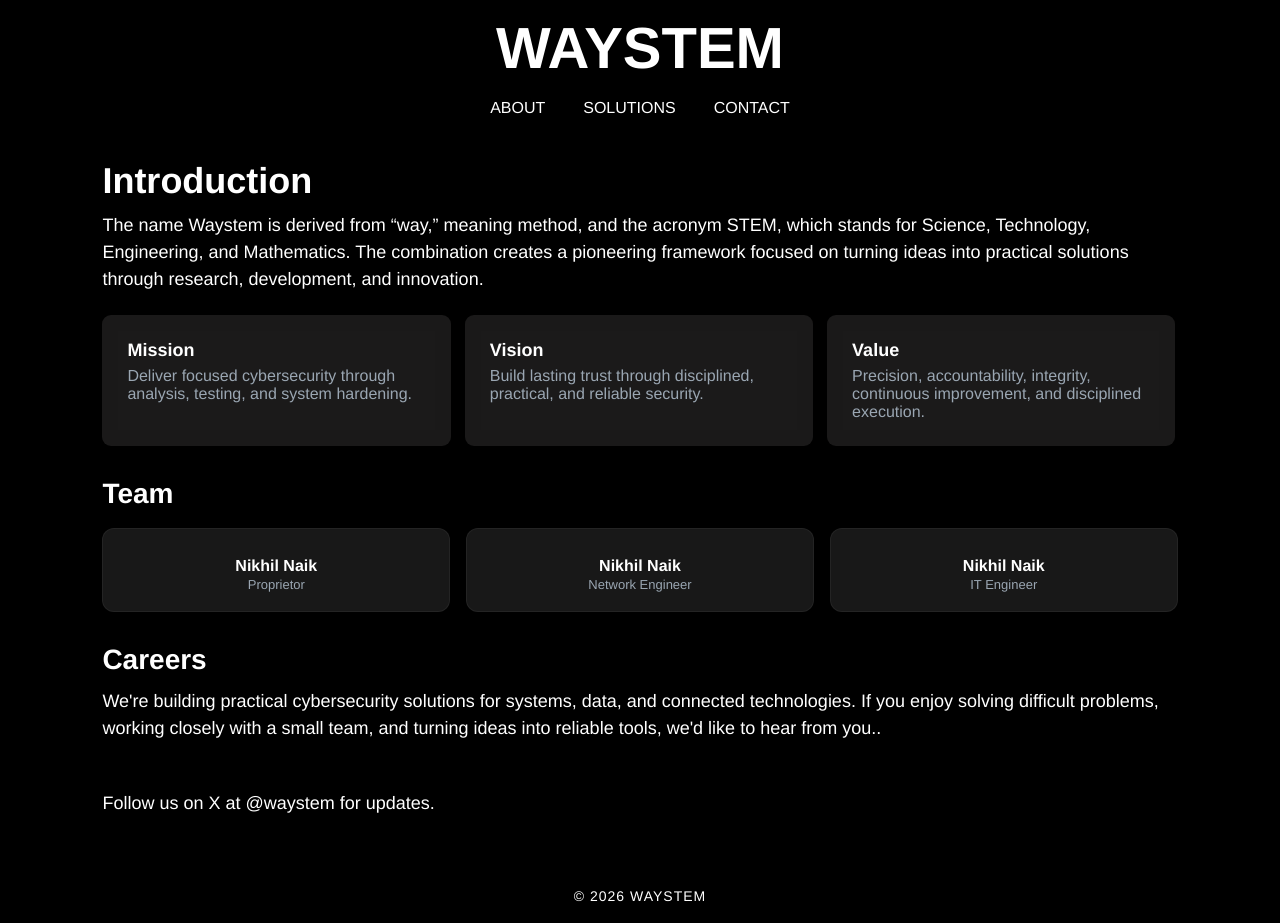
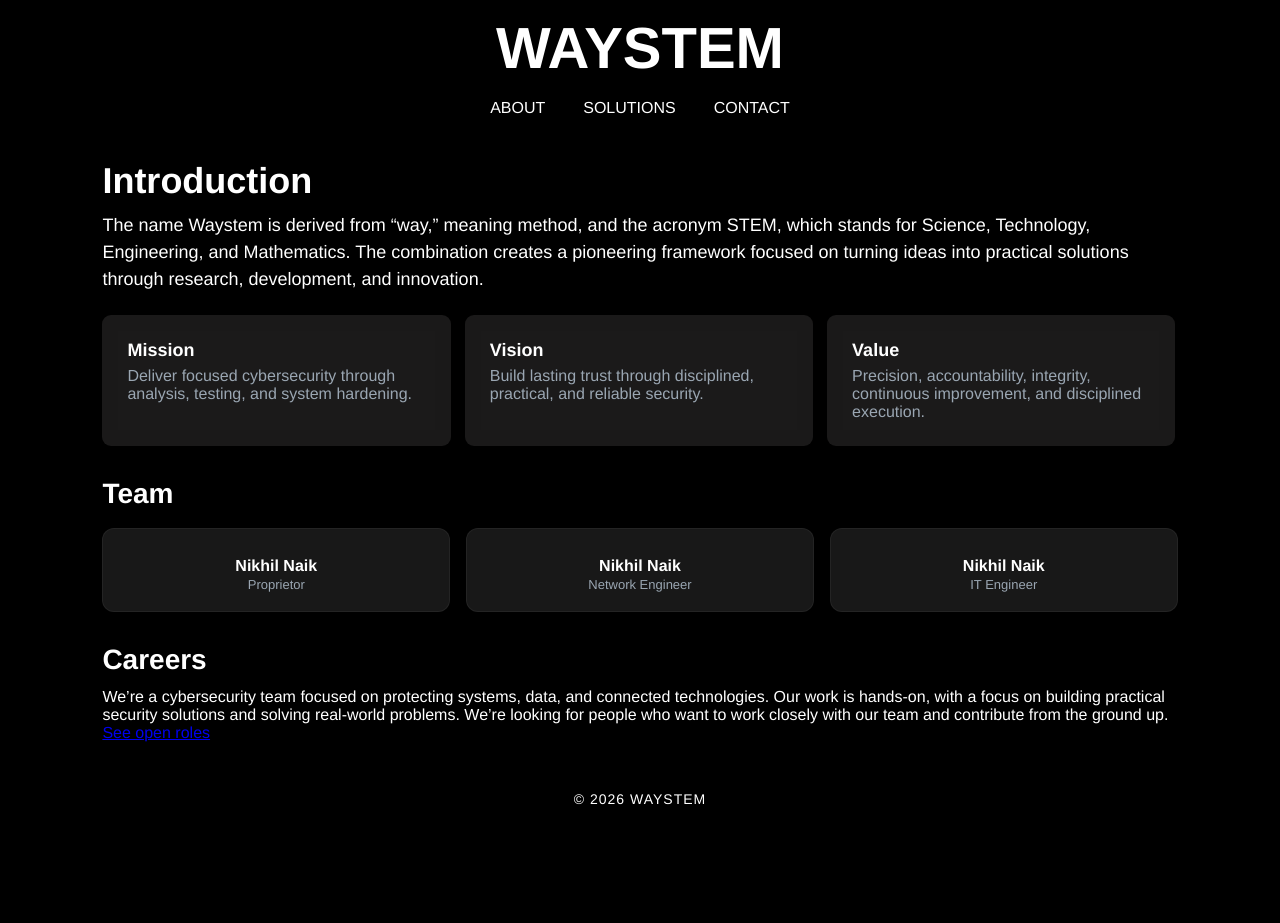
Before and after one commit to xIndustry/Contact, a plain HTML site: page index.html in a window 1280 px wide. After the commit the page ends 826 px from the top, so only its background shows below. Drawn offline with Linux system fonts and the light colour scheme.

Commit message:
Update index.html

```diff
--- a/index.html
+++ b/index.html
@@ -243,9 +243,10 @@
 
         <section id="career" class="card">
             <h2>Careers</h2>
-            <p class="lead">We're building practical cybersecurity solutions for systems, data, and connected technologies. If you enjoy solving difficult problems,
-                working closely with a small team, and turning ideas into reliable tools, we'd like to hear from you.</a>.</p><br>
-            <p class="lead">Follow us on X at <a href="https://x.com/waystem">@waystem</a> for updates</a>.</p>
+            We’re a cybersecurity team focused on protecting systems, data, and connected technologies.
+    Our work is hands-on, with a focus on building practical security solutions and solving real-world problems.
+    We’re looking for people who want to work closely with our team and contribute from the ground up.
+    <a href="https://www.linkedin.com/company/waystem/jobs/">See open roles</a>
         </section>
     </main>
 
```
